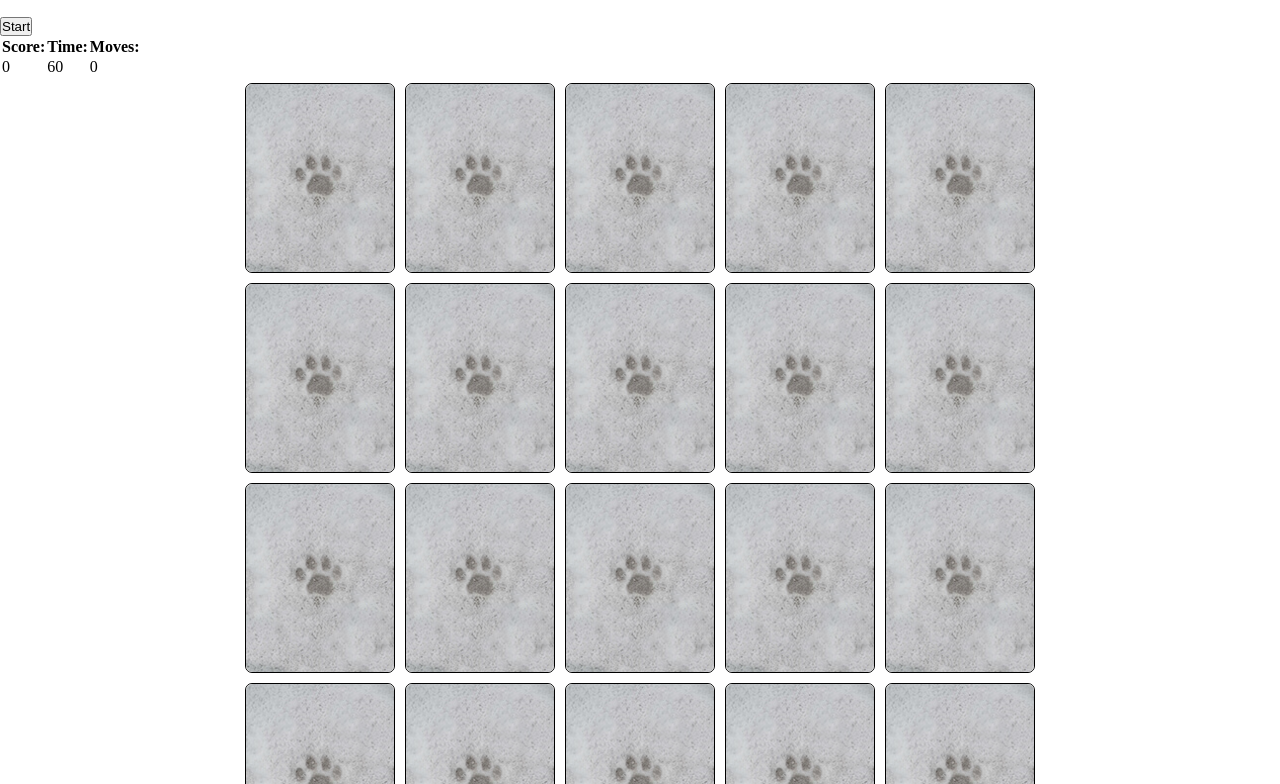
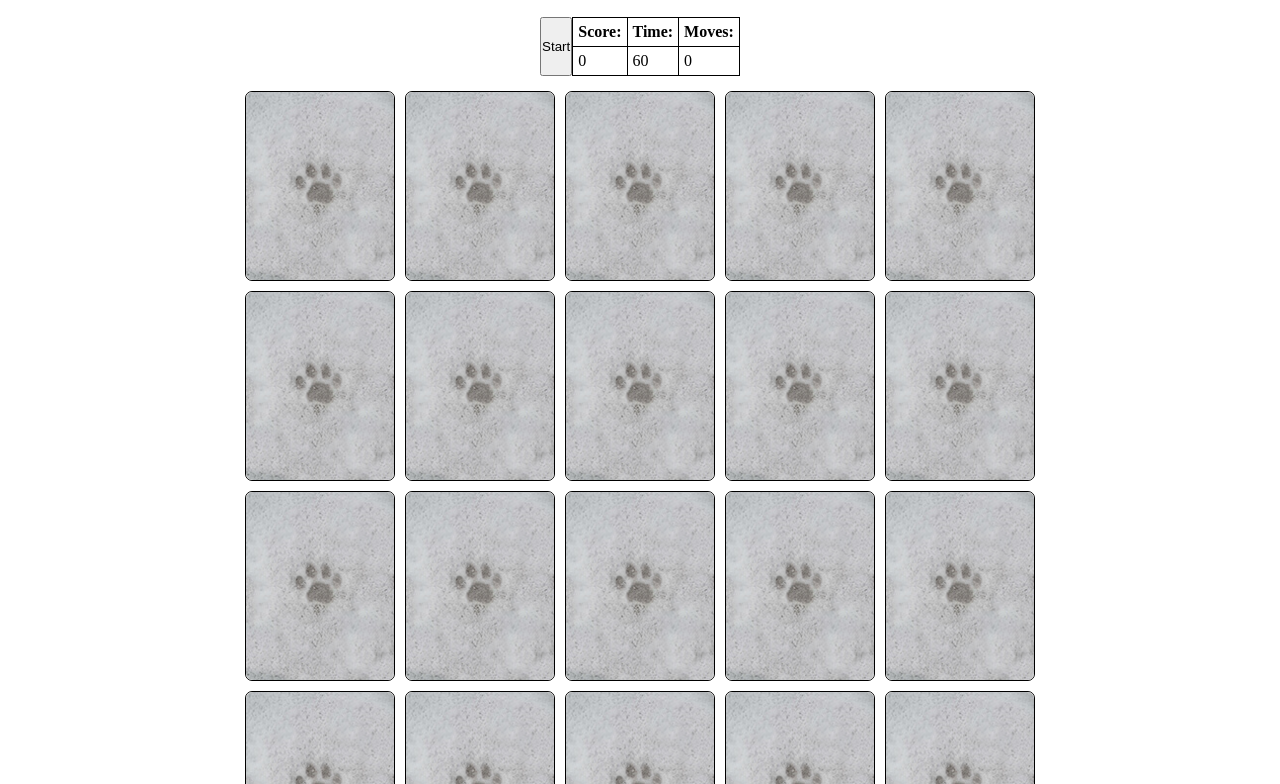
Before and after one commit to KaiLangen96/toulouse-memory-game, a plain HTML site: page index.html in a window 1280 px wide. Shown: the part 78-862 px from the top of the page. Drawn offline with Linux system fonts and the light colour scheme.

Commit message:
Add score board style in style.css

```diff
--- a/assets/css/style.css
+++ b/assets/css/style.css
@@ -56,3 +56,17 @@ header {
 .front {
     transform: rotateY(180deg);
 }
+
+#score-board {
+    display: flex;
+    margin: 10px auto;
+    justify-content: center;
+}
+
+table,
+th,
+td {
+    border: 1px solid black;
+    border-collapse: collapse;
+    padding: 5px;
+}
```
